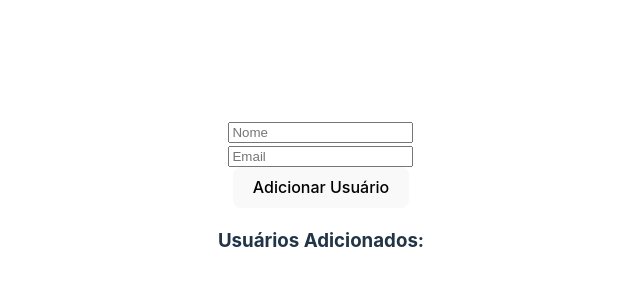
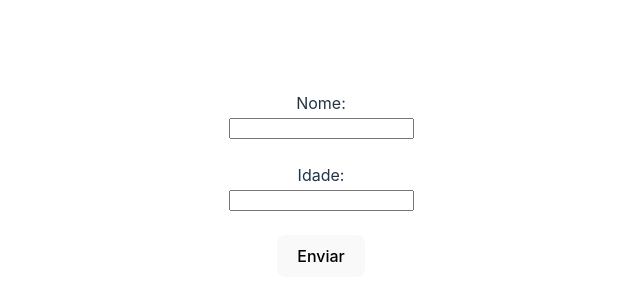
Before and after one commit to treinaweb/treinaweb-direto-ao-ponto-react-19, a React (Vite) app: page / in a window 1280 px wide. Shown: the part 204-504 px from the top of the page, without its empty margins (319-959 px from the left). Built offline with nearby package versions, Linux system fonts and the light colour scheme.

Commit message:
06 - hook useActionState

```diff
--- a/src/App.jsx
+++ b/src/App.jsx
@@ -1,9 +1,10 @@
 import './App.css'
+import FormState from './components/FormState'
 import UserForm from './components/UserForm'
 
 function App() {
   return (
-    <UserForm />
+    <FormState />
   )
 }
 
--- /dev/null
+++ b/src/components/FormState.jsx
@@ -0,0 +1,52 @@
+import React, { useActionState } from "react";
+
+const FormState = () => {
+  const validarUsuario = (prevState, formData) => {
+    const name = formData.get("name");
+    const age = formData.get("age");
+
+    if (age >= 18) {
+      return {
+        success: true,
+        name,
+        text: "Idade Permitida!"
+      }
+    } else {
+      return {
+        success: false,
+        name,
+        text: "Você deve ter mais de 18 anos de idade!"
+      }
+    }
+  };
+
+  const [message, actionForm] = useActionState(validarUsuario, null)
+
+  return (
+    <form action={actionForm}>
+      <label>Nome:</label>
+      <br />
+      <input
+        type="text"
+        name="name"
+      />
+      <br />
+      <br />
+      <label>Idade: </label>
+      <br />
+      <input
+        type="number"
+        name="age"
+      />
+      <br />
+      <br />
+      <button type="submit">Enviar</button>
+      <br />
+      <br />
+      {message && <h3>{`Olá ${message.name}!`}</h3>}
+      {message && <h3>{message.text}</h3>}
+    </form>
+  );
+};
+
+export default FormState;
```
